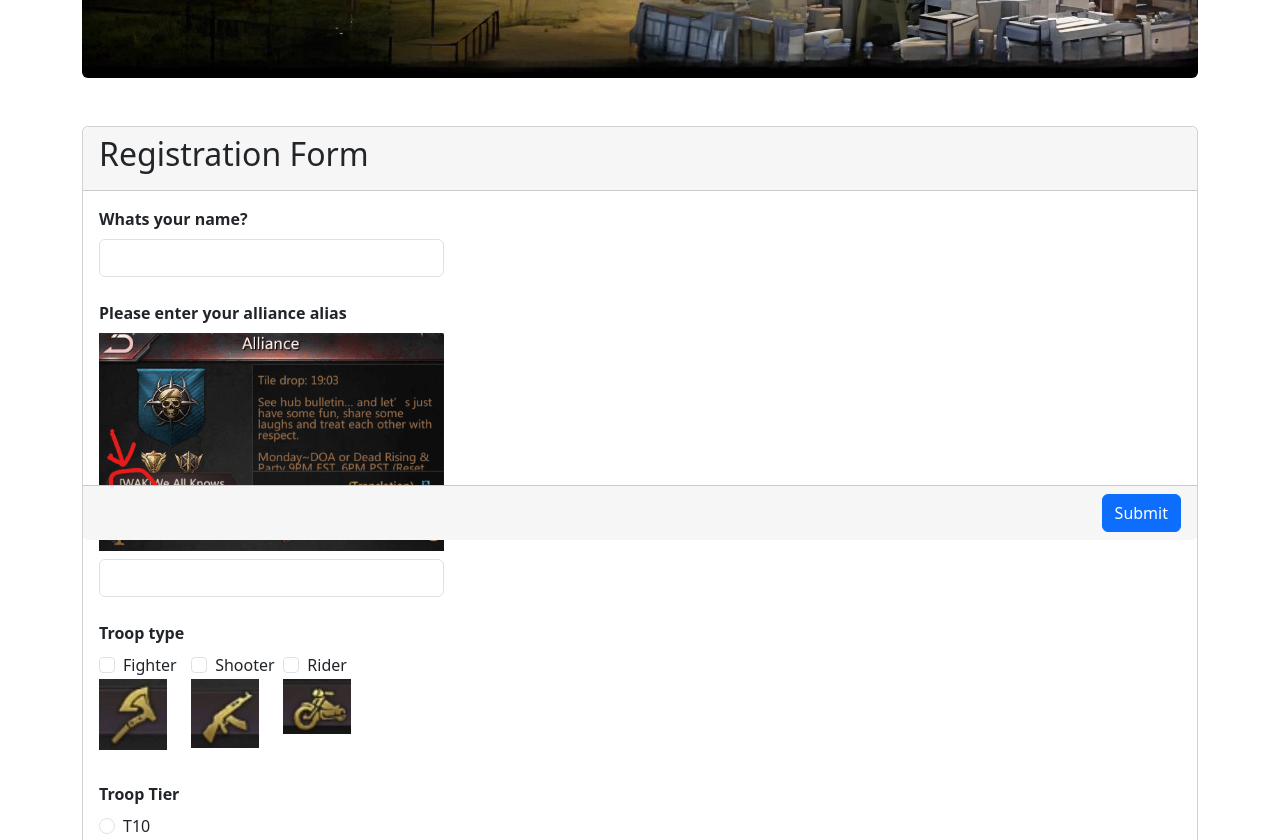
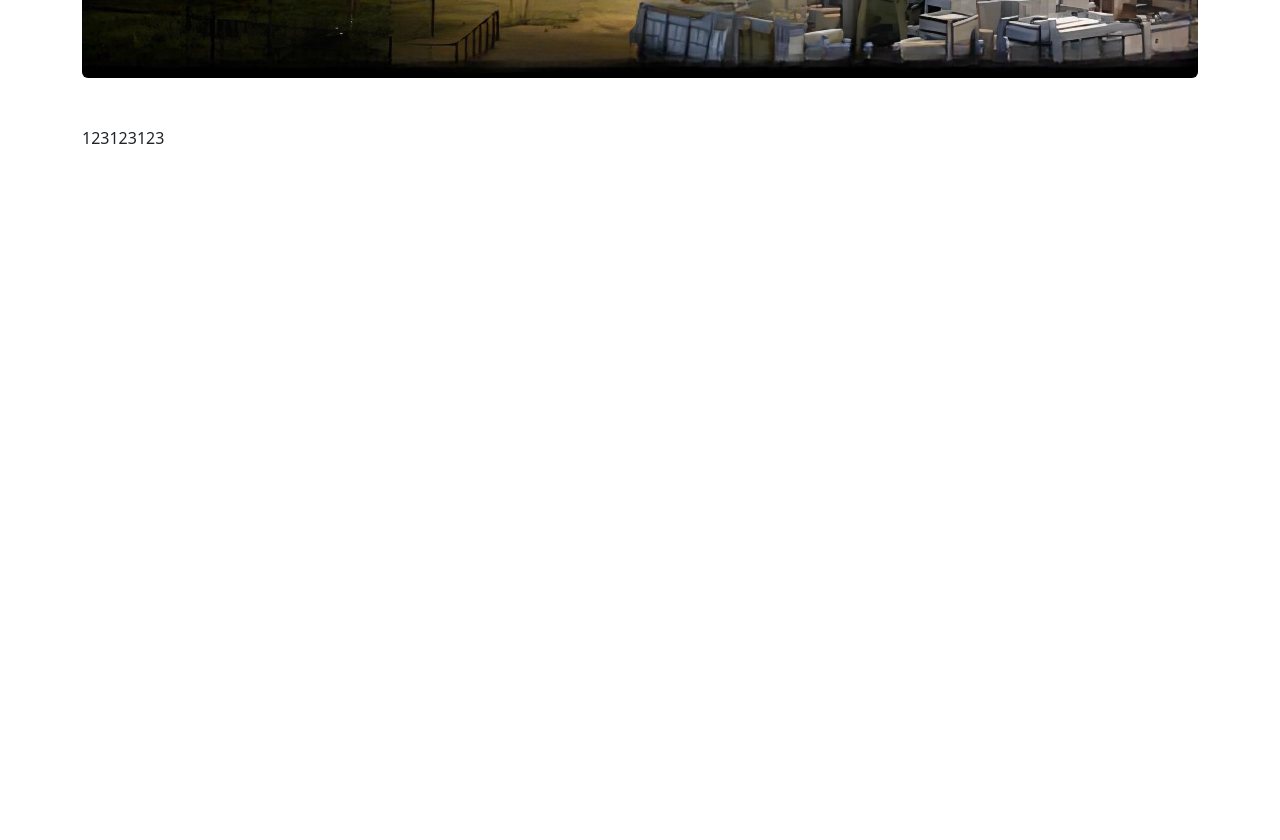
Before and after one commit to roman-rachkov/wastland-king, a React (Vite) app: page /admin in a window 1280 px wide. Shown: the part 260-1100 px from the top of the page. After the commit the page ends 800 px from the top, so only its background shows below. Built offline with nearby package versions, Linux system fonts and the light colour scheme.

Commit message:
add react router

```diff
--- a/package.json
+++ b/package.json
@@ -19,6 +19,7 @@
     "react": "^19.0.0",
     "react-bootstrap": "^2.10.9",
     "react-dom": "^19.0.0",
+    "react-router": "^7.3.0",
     "sass": "^1.86.0"
   },
   "devDependencies": {
--- a/src/App.tsx
+++ b/src/App.tsx
@@ -1,7 +1,9 @@
 import {Container} from "react-bootstrap";
 import HeaderBanner from "./Components/HeaderBaner";
-import RegistrationForm from "./Components/RegistrationForm";
+import RegistrationForm from "./pages/RegistrationForm";
 import {QueryClient, QueryClientProvider} from "@tanstack/react-query";
+import {BrowserRouter, Route, Routes} from "react-router";
+import AdminMain from "./pages/admin/Main";
 
 const queryClient = new QueryClient();
 
@@ -10,7 +12,14 @@ function App() {
     <QueryClientProvider client={queryClient}>
       <Container>
         <HeaderBanner/>
-        <RegistrationForm/>
+        <BrowserRouter>
+          <Routes>
+            <Route index path={'/'} element={<RegistrationForm/>}/>
+            <Route path={'admin'}>
+              <Route index element={<AdminMain/>}/>
+            </Route>
+          </Routes>
+        </BrowserRouter>
       </Container>
     </QueryClientProvider>
   )
--- a/src/Components/RegistrationForm/RegistrationForm.tsx
+++ b/src/pages/RegistrationForm/RegistrationForm.tsx
@@ -36,7 +36,7 @@ const RegistrationForm = () => {
                 <Row>
                   <Col md={4}>
                     <FormLabel>Whats your name?</FormLabel>
-                    <FormControl name={'name'}/>
+                    <FormControl name={'name'} placeholder={'nickname'}/>
                   </Col>
                 </Row>
               </FormGroup>
@@ -45,7 +45,7 @@ const RegistrationForm = () => {
                   <Col className={'d-flex flex-column'} md={4}>
                     <FormLabel>Please enter your alliance alias</FormLabel>
                     <Image src={wak} className={'w-100 mb-2'} loading="lazy"/>
-                    <FormControl name={'alliance'}/>
+                    <FormControl name={'alliance'} placeholder={'ALI'}/>
                   </Col>
                 </Row>
               </FormGroup>
@@ -82,10 +82,10 @@ const RegistrationForm = () => {
                 <Row>
                   <Col>
                     <FormLabel>Troop Tier</FormLabel>
-                    <FormCheck name={'troop-tier'} type={'radio'} label={'T10'}/>
-                    <FormCheck name={'troop-tier'} type={'radio'} label={'T11'}/>
-                    <FormCheck name={'troop-tier'} type={'radio'} label={'T12'}/>
-                    <FormCheck name={'troop-tier'} type={'radio'} label={'T13'}/>
+                    <FormCheck name={'troop-tier'} type={'radio'} label={'T10'} value={10}/>
+                    <FormCheck name={'troop-tier'} type={'radio'} label={'T11'} value={11}/>
+                    <FormCheck name={'troop-tier'} type={'radio'} label={'T12'} value={12}/>
+                    <FormCheck name={'troop-tier'} type={'radio'} label={'T13'} value={13}/>
                   </Col>
                 </Row>
               </FormGroup>
@@ -94,7 +94,7 @@ const RegistrationForm = () => {
                   <Col md={4}>
                     <FormLabel>March size?</FormLabel>
                     <Image src={marchSize} className={'w-100 mb-2'} loading="lazy"/>
-                    <FormControl name={'size'}/>
+                    <FormControl name={'size'} placeholder={'264000'}/>
                   </Col>
                 </Row>
               </FormGroup>
@@ -129,11 +129,13 @@ const RegistrationForm = () => {
                   <FormText>
                     Captains are required to spend 2000 Diamonds for super reinforcement at minimum.
                   </FormText>
-                  <Col className={'d-flex mb-2'} md={3}>
-                    <FormCheck name={'troop-tier'} className={'me-2'} type={'radio'} label={'Yes'}/>
-                    <FormCheck name={'troop-tier'} type={'radio'} label={'No'}/>
+                  <Col className={'d-flex mb-2'} md={4}>
+                    <FormCheck name={'is-capitan'} className={'me-2'} type={'radio'} label={'Yes'} value={'true'}/>
+                    <FormCheck name={'is-capitan'} type={'radio'} label={'No'} value={'false'}/>
                   </Col>
-                  <Image src={capitan} className={'w-50 mb-2'} loading="lazy"/>
+                  <Col md={4}>
+                    <Image src={capitan} className={'w-100 mb-2'} loading="lazy"/>
+                  </Col>
                 </Row>
 
               </FormGroup>
@@ -141,7 +143,7 @@ const RegistrationForm = () => {
                 <Col className={'d-flex flex-column'} md={4}>
                   <FormLabel>Rally Size - Correct Size</FormLabel>
                   <Image src={rallySize} className={'w-100 mb-2'} loading="lazy"/>
-                  <FormControl name={'rally-size'}/>
+                  <FormControl name={'rally-size'} placeholder={'1130000'}/>
                 </Col>
               </Row>
             </Form>
--- /dev/null
+++ b/src/pages/admin/Main/AdminMain.tsx
@@ -0,0 +1,9 @@
+const AdminMain = () => {
+  return (
+    <div>
+      123123123
+    </div>
+  );
+};
+
+export default AdminMain;
--- /dev/null
+++ b/src/pages/admin/Main/index.ts
@@ -0,0 +1 @@
+export {default} from './AdminMain.tsx'
--- a/src/services/firebase.ts
+++ b/src/services/firebase.ts
@@ -1,5 +1,6 @@
 // Import the functions you need from the SDKs you need
-import { initializeApp } from "firebase/app";
+import {initializeApp} from "firebase/app";
+import {getFirestore} from 'firebase/firestore'
 // TODO: Add SDKs for Firebase products that you want to use
 // https://firebase.google.com/docs/web/setup#available-libraries
 
@@ -14,4 +15,5 @@ const firebaseConfig = {
 };
 
 // Initialize Firebase
-export const firebaseApp = initializeApp(firebaseConfig);
+const firebaseApp = initializeApp(firebaseConfig);
+export const db = getFirestore(firebaseApp)
```
Also changed, not shown: src/pages/RegistrationForm/index.ts (renamed from src/Components/RegistrationForm/index.ts), 1 other file (tests, documents, lock files or other folders).
